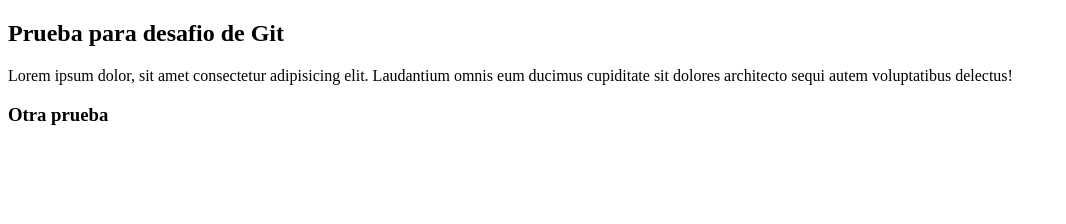
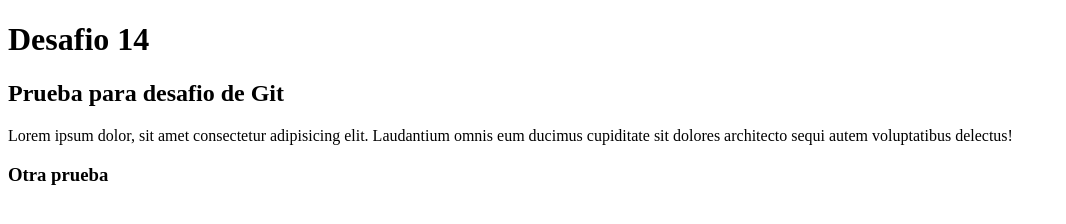
Before and after one commit to gianbr6/mi-repositorio, a plain HTML site: page index.html in a window 1280 px wide. Shown: the whole page, without its empty margins (0-1066 px from the left). Drawn offline with Linux system fonts and the light colour scheme.

Commit message:
Agregando titulo y h1

```diff
--- a/index.html
+++ b/index.html
@@ -3,9 +3,10 @@
 <head>
     <meta charset="UTF-8">
     <meta name="viewport" content="width=device-width, initial-scale=1.0">
-    <title>Document</title>
+    <title>Prueba Git</title>
 </head>
 <body>
+    <h1>Desafio 14</h1>
     <h2>Prueba para desafio de Git</h2>
     <p>Lorem ipsum dolor, sit amet consectetur adipisicing elit. Laudantium omnis eum ducimus cupiditate sit dolores architecto sequi autem voluptatibus delectus!</p>
     <h3>Otra prueba</h3>
```
